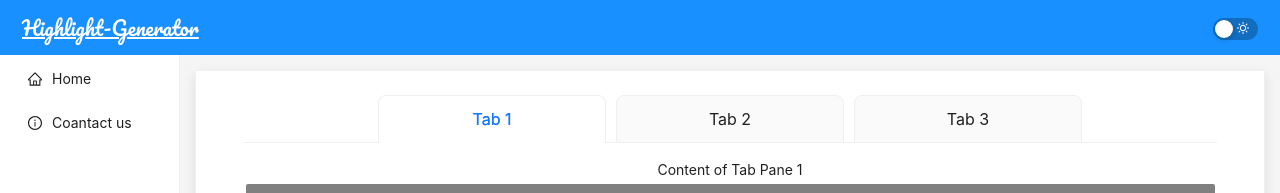
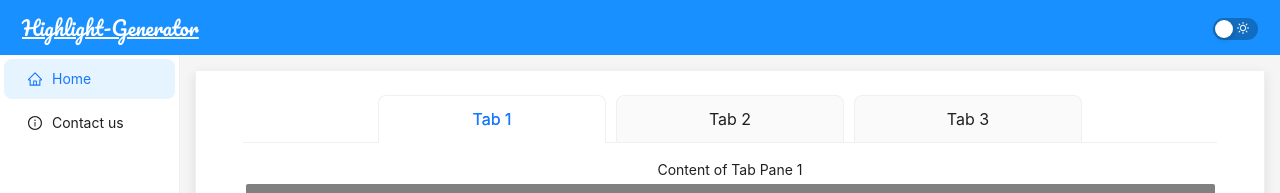
Before and after one commit to sahil190603/Demo_frontend, a React (Create React App) app: page / in a window 1280 px wide. Shown: the top 193 px of the page. Built offline with nearby package versions, Linux system fonts and the light colour scheme.

Commit message:
sidebar_key_fix

```diff
--- a/src/components/Layout/Layout.js
+++ b/src/components/Layout/Layout.js
@@ -11,6 +11,7 @@ import {
 import ModeToggle from "../Generic/ModeToggle";
 import MainRoute from "../../Route/route";
 import MediaQueryHandler from "../Hooks/MediaQueryhandler";
+import { useNavigate, useLocation } from "react-router-dom";
 
 const { Header, Content, Sider } = Layout;
 
@@ -21,8 +22,11 @@ function Layouts() {
   const [isDarkMode, setIsDarkMode] = useState(storedTheme === "dark");
   const [collapsed, setCollapsed] = useState(false);
   const [drawerVisible, setDrawerVisible] = useState(false);
+  const [selectedKey, setSelectedKey] = useState("1");
 
   const { isMobile } = MediaQueryHandler();
+  const navigate = useNavigate();
+  const location = useLocation();
 
   useEffect(() => {
     const savedTheme = localStorage.getItem("theme");
@@ -30,6 +34,14 @@ function Layouts() {
       setIsDarkMode(savedTheme === "dark");
     }
   }, []);
+
+  useEffect(() => {
+    if (location.pathname === "/contact_us") {
+      setSelectedKey("2");
+    } else {
+      setSelectedKey("1");
+    }
+  }, [location.pathname]);
 
   const handleToggle = () => {
     const newTheme = !isDarkMode;
@@ -43,6 +55,18 @@ function Layouts() {
 
   const toggleDrawer = () => {
     setDrawerVisible(!drawerVisible);
+  };
+
+  const handleMenuClick = (key) => {
+    setSelectedKey(key);
+    if (key === "1") {
+      navigate("/");
+    } else if (key === "2") {
+      navigate("/contact_us");
+    }
+    if (isMobile) {
+      toggleDrawer();
+    }
   };
 
   return (
@@ -117,12 +141,24 @@ function Layouts() {
                 backgroundColor: isDarkMode ? "#001529" : "#ffffff",
               }}
             >
-              <Menu selectedKeys={[]} mode="inline" style={{ height: "100%" }}>
-                <Menu.Item key={[]} icon={<HomeOutlined />}>
+              <Menu
+                selectedKeys={[selectedKey]}
+                mode="inline"
+                style={{ height: "100%" }}
+              >
+                <Menu.Item
+                  key="1"
+                  icon={<HomeOutlined />}
+                  onClick={() => handleMenuClick("1")}
+                >
                   Home
                 </Menu.Item>
-                <Menu.Item key={[]} icon={<InfoCircleOutlined />}>
-                  Coantact us
+                <Menu.Item
+                  key="2"
+                  icon={<InfoCircleOutlined />}
+                  onClick={() => handleMenuClick("2")}
+                >
+                  Contact us
                 </Menu.Item>
               </Menu>
             </Sider>
@@ -141,11 +177,23 @@ function Layouts() {
               }}
               width={200}
             >
-              <Menu selectedKeys={[]} mode="inline" style={{ height: "100%" }}>
-                <Menu.Item key={[]} icon={<HomeOutlined />}>
+              <Menu
+                selectedKeys={[selectedKey]}
+                mode="inline"
+                style={{ height: "100%" }}
+              >
+                <Menu.Item
+                  key="1"
+                  icon={<HomeOutlined />}
+                  onClick={() => handleMenuClick("1")}
+                >
                   Home
                 </Menu.Item>
-                <Menu.Item key={[]} icon={<InfoCircleOutlined />}>
+                <Menu.Item
+                  key="2"
+                  icon={<InfoCircleOutlined />}
+                  onClick={() => handleMenuClick("2")}
+                >
                   Contact us
                 </Menu.Item>
               </Menu>
--- a/src/components/Mapcomponent.js
+++ b/src/components/Mapcomponent.js
@@ -28,7 +28,6 @@ function MapComponent({ selectedTab }) {
     width: "100%",
     border: "0",
   };
-
 
   return (
     <div
--- a/src/pages/Home.js
+++ b/src/pages/Home.js
@@ -5,10 +5,10 @@ import MapComponent from "../components/Mapcomponent";
 
 function Home() {
   const { isMobile } = MediaQueryHandler();
-  const [selectedTab , setSelectedTab] = useState(1);
+  const [selectedTab , setSelectedTab] = useState("1");
 
   const carouselItemStyle = {
-    height: isMobile ? "calc(90vh-350px)" :  "calc(90vh - 300px)",
+    height:"calc(90vh - 300px)",
     display: "flex",
     justifyContent: "center",
     alignItems: "center",
```
